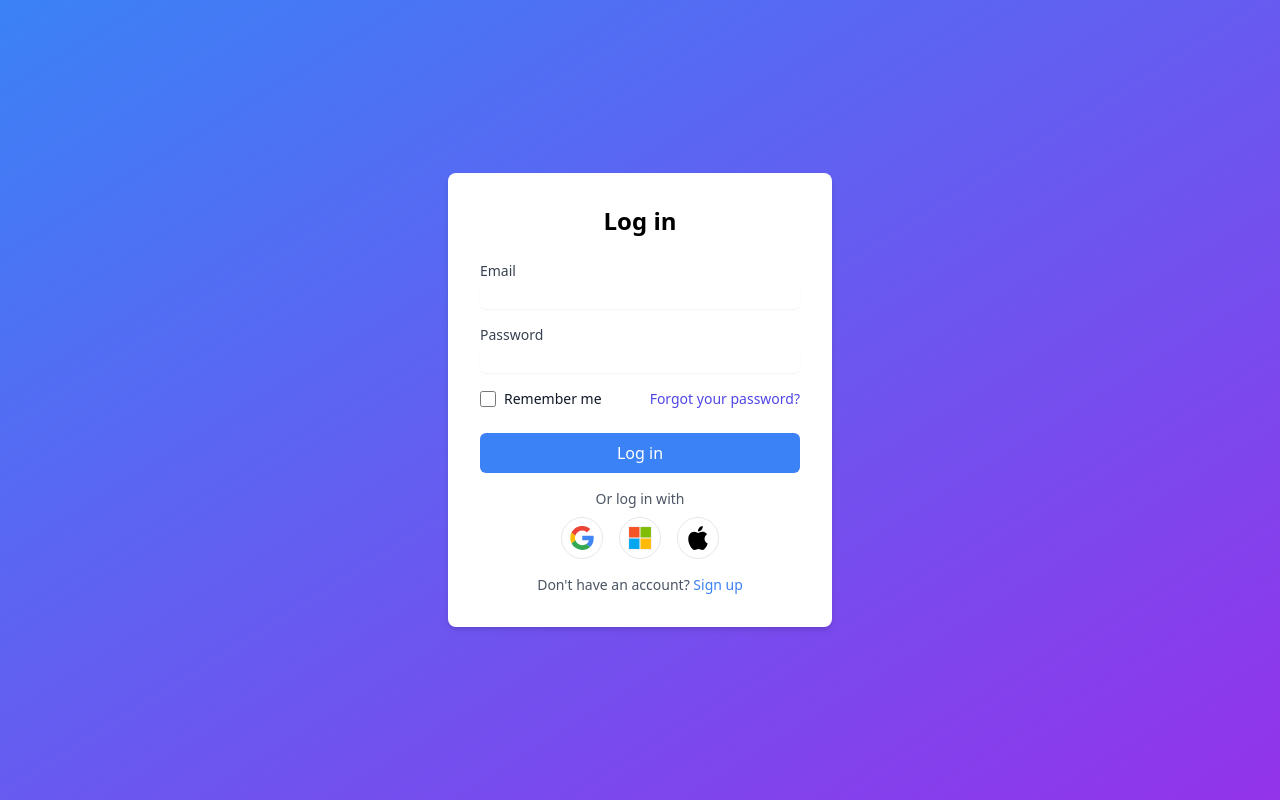
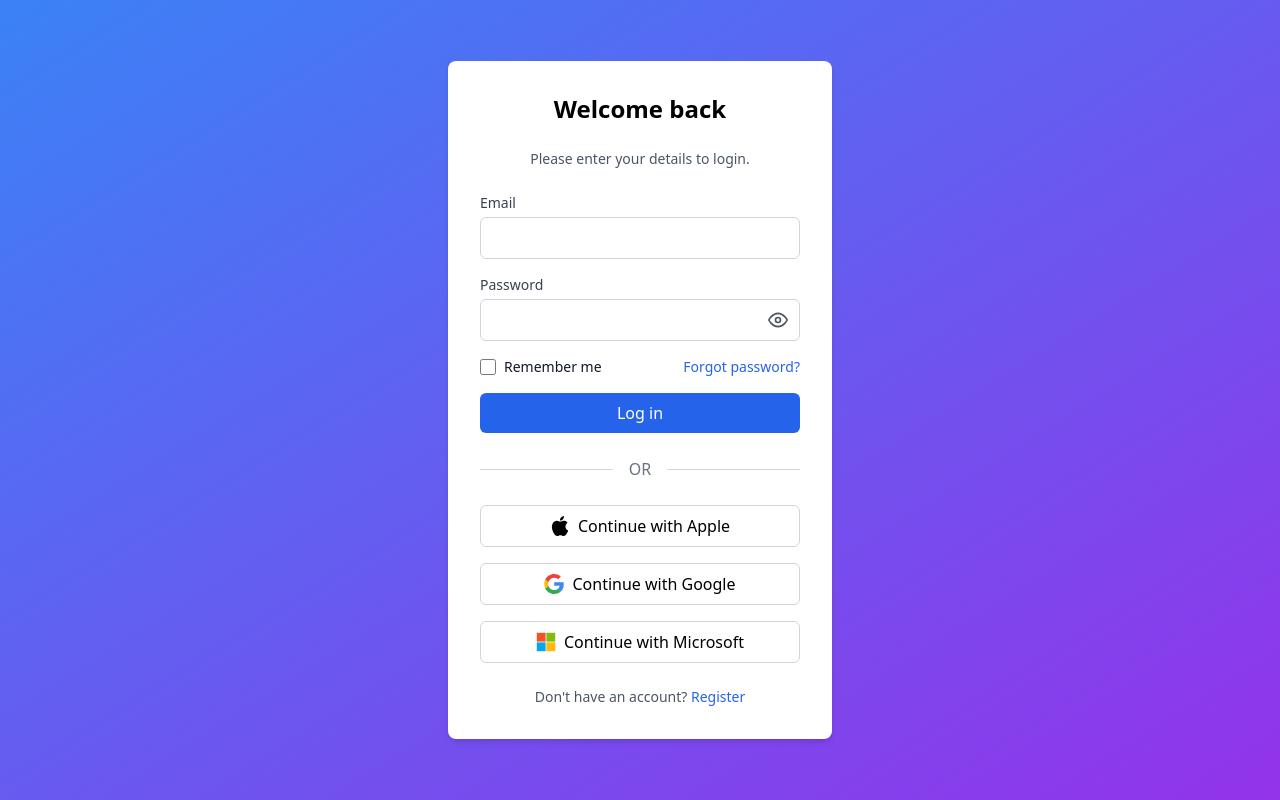
Before and after one commit to gsdyu/Calcoy, a Next.js app in the folder frontend/: page /auth/login in a window 1280 px wide. Built offline with nearby package versions, Linux system fonts and the light colour scheme.

Commit message:
Made login page more intuitive

```diff
--- a/frontend/src/components/Auth/LoginPage.js
+++ b/frontend/src/components/Auth/LoginPage.js
@@ -4,7 +4,7 @@ import React, { useState } from 'react';
 import Link from 'next/link';
 import { signIn } from 'next-auth/react';
 import { useRouter } from 'next/navigation';
-import { GoogleIcon, MicrosoftIcon, AppleIcon } from '@/components/icons/SocialIcons';
+import { GoogleIcon, MicrosoftIcon, AppleIcon, EyeIcon, EyeOffIcon } from '@/components/icons/SocialIcons';
 
 const LoginPage = () => {
   const [formData, setFormData] = useState({
@@ -13,6 +13,7 @@ const LoginPage = () => {
     rememberMe: false
   });
   const [error, setError] = useState('');
+  const [showPassword, setShowPassword] = useState(false);
   const router = useRouter();
 
   const handleChange = (e) => {
@@ -46,37 +47,55 @@ const LoginPage = () => {
     signIn(provider, { callbackUrl: '/calendar' });
   };
 
+  const togglePasswordVisibility = () => {
+    setShowPassword(!showPassword);
+  };
+
   return (
     <div className="min-h-screen flex items-center justify-center bg-gradient-to-br from-blue-500 to-purple-600">
       <div className="bg-white p-8 rounded-lg shadow-md w-96">
-        <h2 className="text-2xl font-bold mb-6 text-center">Log in</h2>
+        <h2 className="text-2xl font-bold mb-6 text-center">Welcome back</h2>
+        <p className="text-sm text-gray-600 mb-6 text-center">Please enter your details to login.</p>
         {error && <p className="text-red-500 text-sm mb-4">{error}</p>}
-        <form onSubmit={handleSubmit}>
-          <div className="mb-4">
-            <label htmlFor="email" className="block text-sm font-medium text-gray-700">Email</label>
+        <form onSubmit={handleSubmit} className="space-y-4">
+          <div>
+            <label htmlFor="email" className="block text-sm font-medium text-gray-700 mb-1">Email</label>
             <input
               type="email"
               id="email"
               name="email"
               value={formData.email}
               onChange={handleChange}
-              className="mt-1 block w-full rounded-md border-gray-300 shadow-sm focus:border-indigo-300 focus:ring focus:ring-indigo-200 focus:ring-opacity-50"
+              className="w-full px-3 py-2 border border-gray-300 rounded-md focus:outline-none focus:ring-2 focus:ring-blue-500"
               required
             />
           </div>
-          <div className="mb-4">
-            <label htmlFor="password" className="block text-sm font-medium text-gray-700">Password</label>
+          <div>
+            <label htmlFor="password" className="block text-sm font-medium text-gray-700 mb-1">Password</label>
+            <div className="relative">
               <input
-              type="password"
+                type={showPassword ? "text" : "password"}
                 id="password"
                 name="password"
                 value={formData.password}
                 onChange={handleChange}
-              className="mt-1 block w-full rounded-md border-gray-300 shadow-sm focus:border-indigo-300 focus:ring focus:ring-indigo-200 focus:ring-opacity-50"
+                className="w-full px-3 py-2 border border-gray-300 rounded-md focus:outline-none focus:ring-2 focus:ring-blue-500"
                 required
               />
+              <button
+                type="button"
+                onClick={togglePasswordVisibility}
+                className="absolute inset-y-0 right-0 pr-3 flex items-center text-gray-600 focus:outline-none"
+              >
+                {showPassword ? (
+                  <EyeOffIcon className="h-5 w-5" />
+                ) : (
+                  <EyeIcon className="h-5 w-5" />
+                )}
+              </button>
             </div>
-          <div className="flex items-center justify-between mb-6">
+          </div>
+          <div className="flex items-center justify-between">
             <div className="flex items-center">
               <input
                 type="checkbox"
@@ -84,41 +103,47 @@ const LoginPage = () => {
                 name="rememberMe"
                 checked={formData.rememberMe}
                 onChange={handleChange}
-                className="h-4 w-4 text-indigo-600 focus:ring-indigo-500 border-gray-300 rounded"
+                className="h-4 w-4 text-blue-600 focus:ring-blue-500 border-gray-300 rounded"
               />
               <label htmlFor="rememberMe" className="ml-2 block text-sm text-gray-900">
                 Remember me
               </label>
             </div>
             <div className="text-sm">
-              <a href="#" className="font-medium text-indigo-600 hover:text-indigo-500">
-                Forgot your password?
-              </a>
+              <a href="#" className="font-medium text-blue-600 hover:underline">Forgot password?</a>
             </div>
           </div>
           <button
             type="submit"
-            className="w-full bg-blue-500 text-white p-2 rounded-md hover:bg-blue-600 focus:outline-none focus:ring-2 focus:ring-blue-500 focus:ring-opacity-50"
+            className="w-full bg-blue-600 text-white py-2 rounded-md hover:bg-blue-700 focus:outline-none focus:ring-2 focus:ring-blue-500 focus:ring-opacity-50"
           >
             Log in
           </button>
         </form>
-        <div className="mt-4 text-center">
-          <p className="text-sm text-gray-600">Or log in with</p>
-          <div className="flex justify-center space-x-4 mt-2">
-            <button onClick={() => handleSocialLogin('google')} className="p-2 border rounded-full">
-             <GoogleIcon className="w-6 h-6" />
+
+        <div className="mt-6 flex items-center">
+          <div className="flex-grow border-t border-gray-300"></div>
+          <span className="flex-shrink mx-4 text-gray-500">OR</span>
+          <div className="flex-grow border-t border-gray-300"></div>
+        </div>
+
+        <div className="mt-6 space-y-4">
+          <button onClick={() => handleSocialLogin('apple')} className="w-full border border-gray-300 py-2 rounded-md flex items-center justify-center">
+            <AppleIcon className="w-5 h-5 mr-2" />
+            Continue with Apple
           </button>
-            <button onClick={() => handleSocialLogin('microsoft')} className="p-2 border rounded-full">
-              <MicrosoftIcon className="w-6 h-6" />
+          <button onClick={() => handleSocialLogin('google')} className="w-full border border-gray-300 py-2 rounded-md flex items-center justify-center">
+            <GoogleIcon className="w-5 h-5 mr-2" />
+            Continue with Google
           </button>
-            <button onClick={() => handleSocialLogin('apple')} className="p-2 border rounded-full">
-              <AppleIcon className="w-6 h-6" />
+          <button onClick={() => handleSocialLogin('microsoft')} className="w-full border border-gray-300 py-2 rounded-md flex items-center justify-center">
+            <MicrosoftIcon className="w-5 h-5 mr-2" />
+            Continue with Microsoft
           </button>
         </div>
-        </div>
-        <p className="mt-4 text-center text-sm text-gray-600">
-          Don't have an account? <Link href="/auth/signup" className="text-blue-500 hover:underline">Sign up</Link>
+
+        <p className="mt-6 text-center text-sm text-gray-600">
+          Don't have an account? <Link href="/auth/signup" className="text-blue-600 hover:underline">Register</Link>
         </p>
       </div>
     </div>
--- a/frontend/src/components/icons/SocialIcons.js
+++ b/frontend/src/components/icons/SocialIcons.js
@@ -1,4 +1,6 @@
-// Use react lib if neeeded (svg since 3 icons fix later)
+// Use react lib if needed (svg since 3 icons fix later)
+
+import React from 'react';
 
 export const GoogleIcon = (props) => (
   <svg viewBox="0 0 256 262" xmlns="http://www.w3.org/2000/svg" preserveAspectRatio="xMidYMid" {...props}>
@@ -24,3 +26,17 @@ export const GoogleIcon = (props) => (
     <path d="M213.803 167.03c.442 47.58 41.74 63.413 42.197 63.615-.35 1.116-6.599 22.563-21.757 44.716-13.104 19.153-26.705 38.235-48.13 38.63-21.05.388-27.82-12.483-51.888-12.483-24.061 0-31.582 12.088-51.51 12.871-20.68.783-36.428-20.71-49.64-39.793-27-39.033-47.633-110.3-19.928-158.406 13.763-23.89 38.36-39.017 65.056-39.405 20.307-.387 39.475 13.662 51.889 13.662 12.406 0 35.699-16.895 60.186-14.414 10.25.427 39.026 4.14 57.503 31.186-1.49.923-34.335 20.044-33.978 59.822M174.24 50.199c10.98-13.29 18.369-31.79 16.353-50.199-15.826.636-34.962 10.546-46.314 23.828-10.173 11.763-19.082 30.589-16.678 48.633 17.64 1.365 35.66-8.964 46.64-22.262" fill="#000"/>
   </svg>
 );
+
+export const EyeIcon = (props) => (
+  <svg viewBox="0 0 24 24" fill="none" stroke="currentColor" strokeWidth="2" strokeLinecap="round" strokeLinejoin="round" {...props}>
+    <path d="M1 12s4-8 11-8 11 8 11 8-4 8-11 8-11-8-11-8z" />
+    <circle cx="12" cy="12" r="3" />
+  </svg>
+);
+
+export const EyeOffIcon = (props) => (
+  <svg viewBox="0 0 24 24" fill="none" stroke="currentColor" strokeWidth="2" strokeLinecap="round" strokeLinejoin="round" {...props}>
+    <path d="M17.94 17.94A10.07 10.07 0 0 1 12 20c-7 0-11-8-11-8a18.45 18.45 0 0 1 5.06-5.94M9.9 4.24A9.12 9.12 0 0 1 12 4c7 0 11 8 11 8a18.5 18.5 0 0 1-2.16 3.19m-6.72-1.07a3 3 0 1 1-4.24-4.24" />
+    <line x1="1" y1="1" x2="23" y2="23" />
+  </svg>
+);
```
Lines whose indentation alone changed are shown as unchanged.
